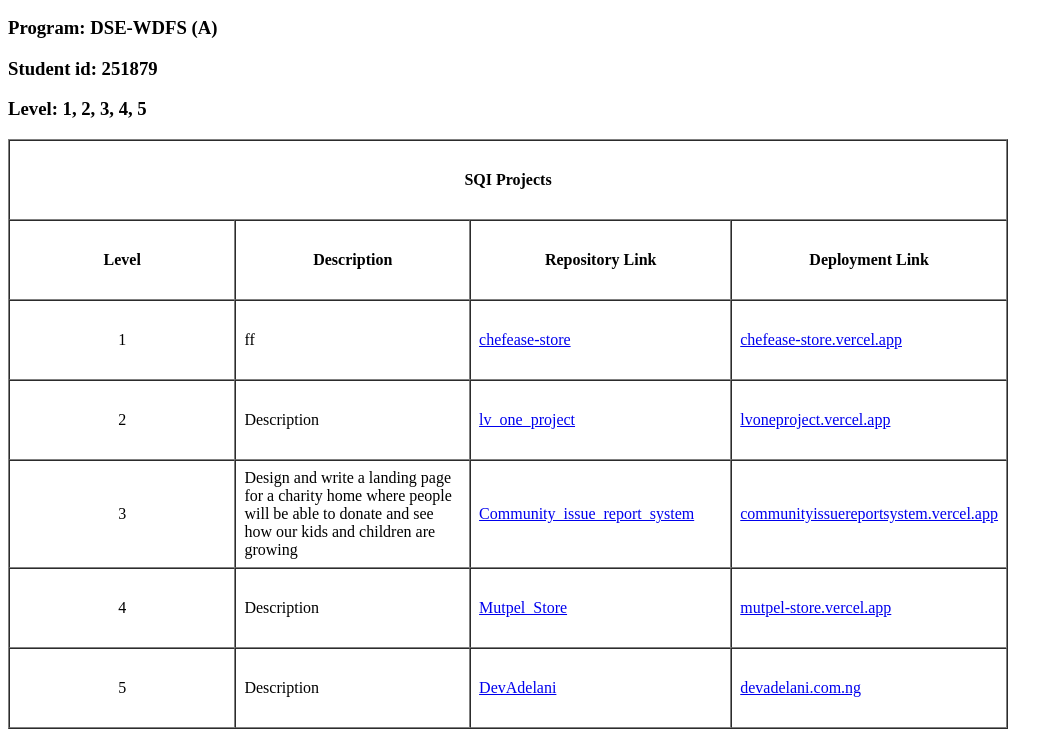
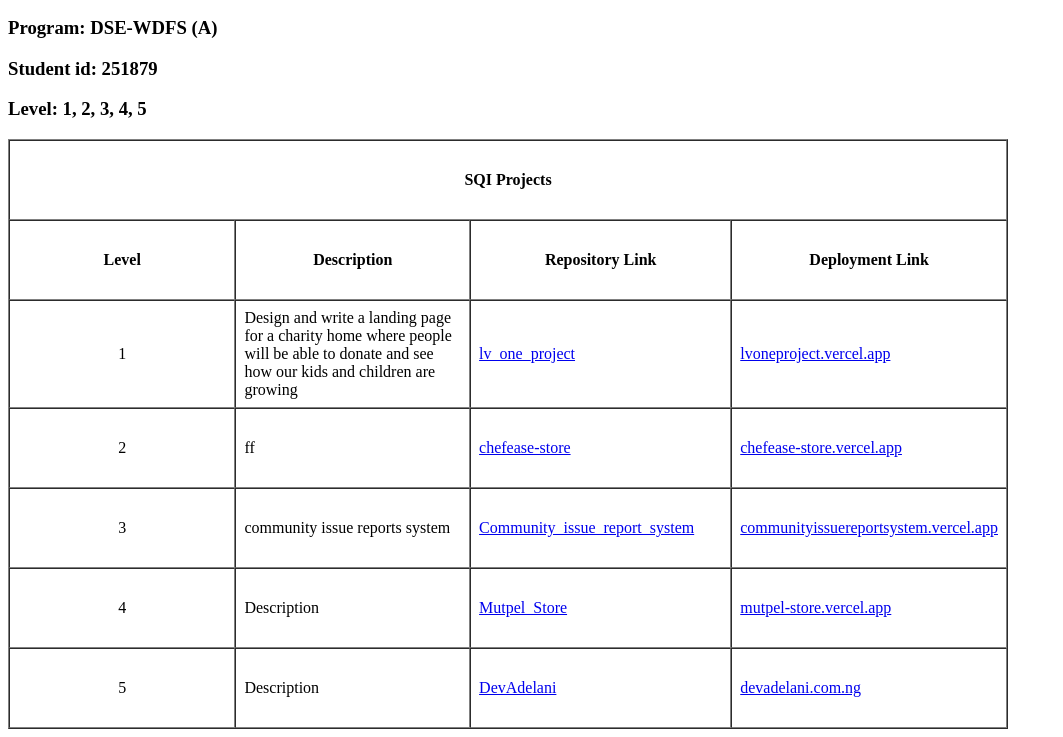
Before and after one commit to Adelani14/all_sqi_level_project_links, a plain HTML site: page index.html in a window 1280 px wide. Shown: the part 110-847 px from the top of the page, without its empty margins (0-1063 px from the left). Drawn offline with Linux system fonts and the light colour scheme.

Commit message:
Update index.html

```diff
--- a/index.html
+++ b/index.html
@@ -16,33 +16,34 @@
     <h3>Student id: 251879</h3>
     <h3>Level: 1, 2, 3, 4, 5</h3>
 
-    <!-- Set overall width and height on the table -->
+
     <table border="1" cellpadding="8" cellspacing="0" width="1000" height="560">
         <tr height="80">
             <th id="ade" colspan="4">SQI Projects</th>
         </tr>
         <tr height="80">
-            <!-- Equal width (250 x 4 = 1000) across all 4 columns -->
+
             <th width="250">Level</th>
             <th width="250">Description</th>
             <th width="250">Repository Link</th>
             <th width="250">Deployment Link</th>
         </tr>
+
         <tr height="80">
             <td align="center">1</td>
+            <td>Design and write a landing page for a charity home where people will be able to donate and see how our kids and children are growing</td>
+            <td><a href="https://github.com/Adelani14/lv_one_project" target="_blank">lv_one_project</a></td>
+            <td><a href="https://lvoneproject.vercel.app/" target="_blank">lvoneproject.vercel.app</a></td>
+        </tr>
+          <tr height="80">
+            <td align="center">2</td>
             <td>ff</td>
             <td><a href="https://github.com/Adelani14/chefease-store" target="_blank">chefease-store</a></td>
             <td><a href="https://chefease-store.vercel.app" target="_blank">chefease-store.vercel.app</a></td>
         </tr>
         <tr height="80">
-            <td align="center">2</td>
-            <td>Description</td>
-            <td><a href="https://github.com/Adelani14/lv_one_project" target="_blank">lv_one_project</a></td>
-            <td><a href="https://lvoneproject.vercel.app/" target="_blank">lvoneproject.vercel.app</a></td>
-        </tr>
-        <tr height="80">
             <td align="center">3</td>
-            <td>Design and write a landing page for a charity home where people will be able to donate and see how our kids and children are growing</td>
+<td>community issue reports system </td>
             <td><a href="https://github.com/Adelani14/Community_issue_report_system" target="_blank">Community_issue_report_system</a></td>
             <td><a href="https://communityissuereportsystem.vercel.app/" target="_blank">communityissuereportsystem.vercel.app</a></td>
         </tr>
```
